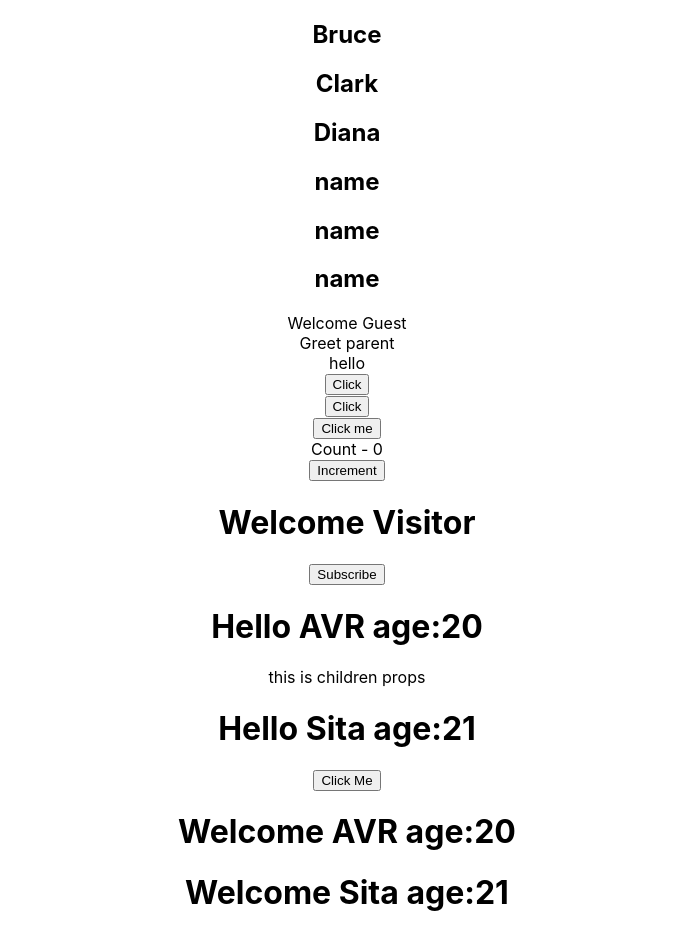
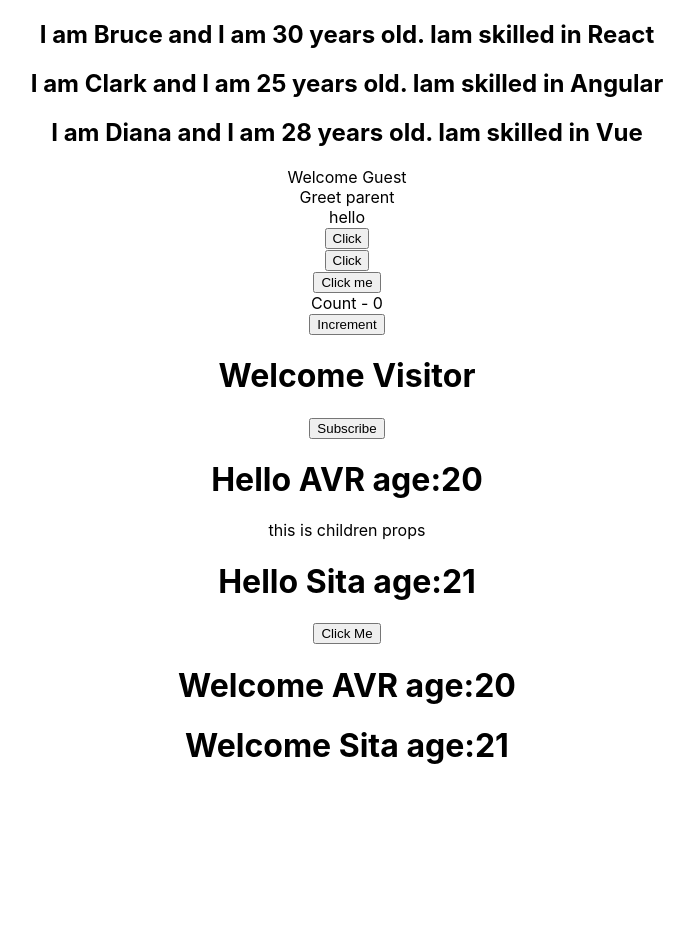
Before and after one commit to Vaishnavireddiee01/react-learn, a React (Create React App) app: page / in a window 1280 px wide. Shown: the whole page, without its empty margins (293-987 px from the left). After the commit the page ends 800 px from the top, so only its background shows below. Built offline with nearby package versions, Linux system fonts and the light colour scheme.

Commit message:
List rendering

```diff
--- a/src/App.js
+++ b/src/App.js
@@ -17,6 +17,7 @@
     return(
       <div className="App">
         {/*using Lists*/}
+
         <NameList />
         <UserGreeting/>
         <ParentComponent/>
--- a/src/Component/NameList.js
+++ b/src/Component/NameList.js
@@ -1,16 +1,35 @@
 import React from 'react'
+import Person from './Person'
 
 function NameList() {
-    const names=['Bruce', 'Clark', 'Diana']
-    const nameList=names.map(name => <h2>name</h2>)
+   {/* const names=['Bruce', 'Clark', 'Diana'] */}
+
+   const persons = [
+        {
+            id: 1,
+            name: 'Bruce',
+            age: 30,
+            skill: 'React'
+        },
+        {
+            id: 2,
+            name: 'Clark',
+            age: 25,
+            skill: 'Angular'
+        },
+        {
+            id: 3,
+            name: 'Diana',
+            age: 28,
+            skill: 'Vue'
+        }
+    ]
+    const personList=persons.map(person => <Person person={person}/>)
   return (
     <div>
-        {
-            names.map(name => <h2>{name}</h2>)
-        }
-        {/*or*/}
-        {nameList}
-        {/*or*/}
+
+        {personList}
+
     </div>
   )
 }
--- /dev/null
+++ b/src/Component/Person.js
@@ -0,0 +1,14 @@
+import React from 'react'
+
+function Person({person}) {
+  return (
+    <div>
+        <h2>
+            I am {person.name} and I am {person.age} years old. Iam skilled in {person.skill}
+        </h2>
+
+    </div>
+  )
+}
+
+export default Person
```
